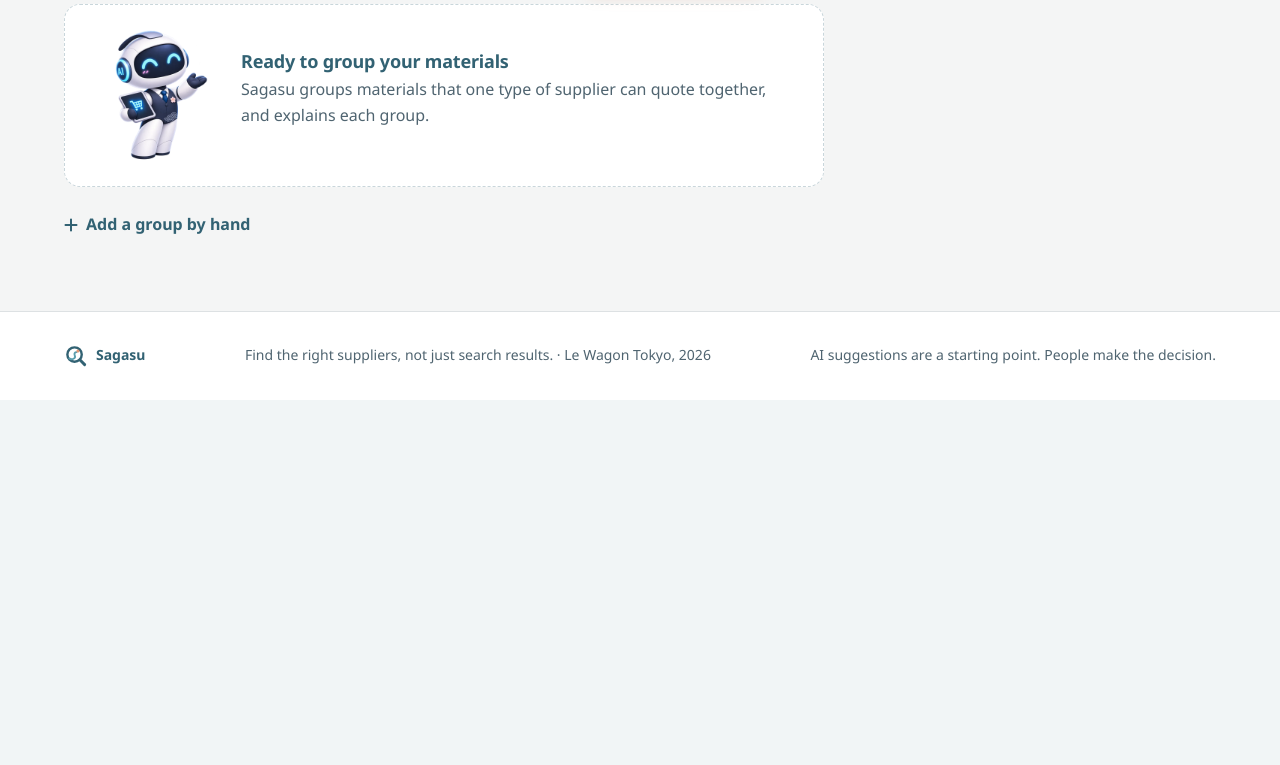
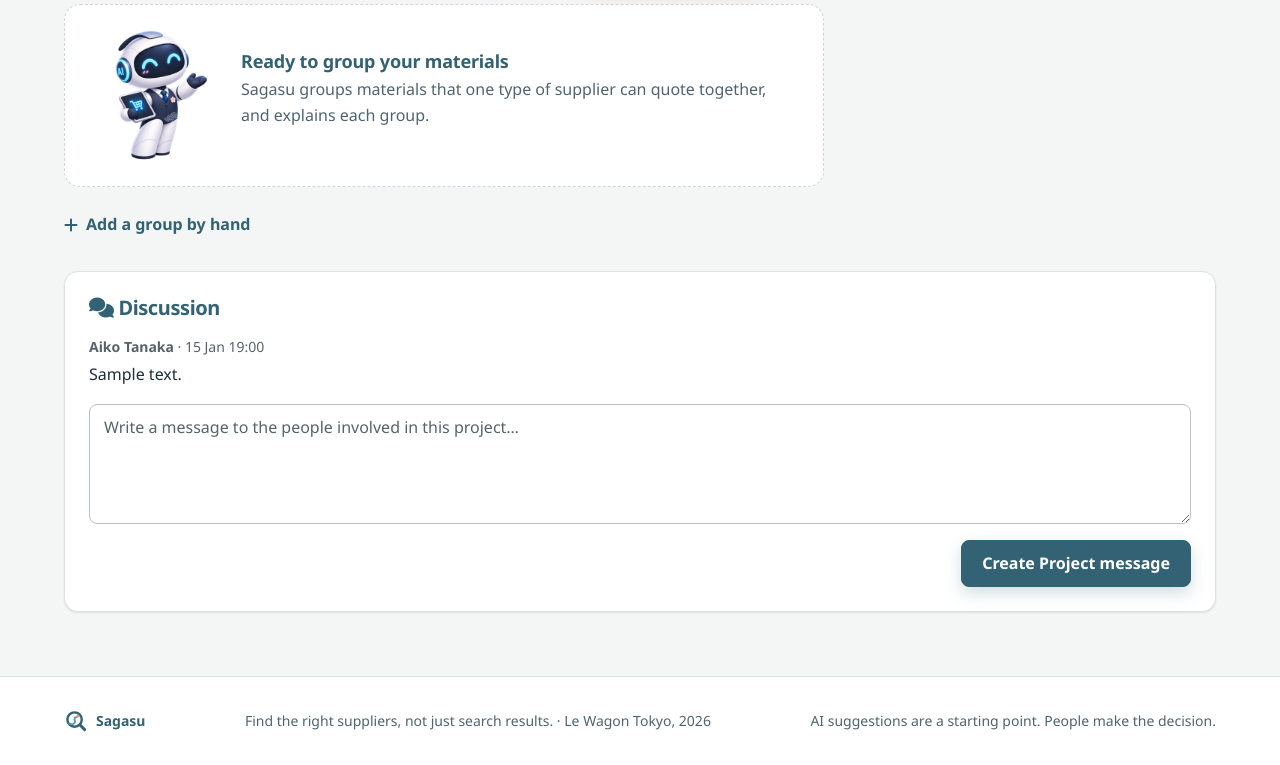
Before and after one commit to Nainoaclls/sagasu, a Rails app: page /projects/1 in a window 1280 px wide. Shown: the part 1123-1888 px from the top of the page. Before the commit the page ends 1523 px from the top, so only its background shows below. Run offline with Rails 7, Linux system fonts and the light colour scheme; a user stored in the database is signed in; data comes from the database, SQL or seed files in the repository; tables that the repository leaves empty hold one stand-in row (values such as "Sample post"); style sheets or scripts are compiled from the project's sources; some libraries are stand-ins or nearby versions.

Commit message:
Add the project thread: live discussion for the buyer and approvers
Messages post to the project page and stream to everyone viewing it
(Turbo Stream append). Same audience as the project itself
(ProjectMessagePolicy delegates to ProjectPolicy#show?), rate limited
to 10 per minute per user. Text only, no bots.

```diff
--- a/app/assets/stylesheets/pages/_project.scss
+++ b/app/assets/stylesheets/pages/_project.scss
@@ -184,3 +184,9 @@ details.sg-declined > summary { cursor: pointer; min-height: 44px; list-style: n
 }
 .sg-decision-head { display: flex; gap: 1rem; align-items: flex-start; margin-bottom: 1rem; .sg-hanko { color: var(--sg-heading); border-color: var(--sg-heading); } }
 .sg-buyer-comment { margin: .5rem 0 0; color: var(--sg-muted); font-style: italic; }
+
+// ---------- Project thread ----------
+.sg-thread-message { border-top: 1px solid var(--sg-platinum); padding-top: .75rem; }
+.sg-thread-message:first-child { border-top: 0; padding-top: 0; }
+// The "no messages yet" line disappears as soon as the first message lands (Turbo Stream append)
+#project_messages:has(.sg-thread-message) #project_messages_empty { display: none; }
--- /dev/null
+++ b/app/policies/project_message_policy.rb
@@ -0,0 +1,6 @@
+class ProjectMessagePolicy < ApplicationPolicy
+  # Same audience as the project itself: its owner and the approvers it was submitted to.
+  def create?
+    ProjectPolicy.new(user, record.project).show?
+  end
+end
--- /dev/null
+++ b/app/views/project_messages/_project_message.html.erb
@@ -0,0 +1,8 @@
+<%# One message in the project thread. project_message = a ProjectMessage %>
+<div class="sg-thread-message" id="<%= dom_id(project_message) %>">
+  <p class="small text-body-secondary mb-1">
+    <strong><%= project_message.user.name %></strong>
+    <time datetime="<%= project_message.created_at.iso8601 %>">· <%= l(project_message.created_at, format: :short) %></time>
+  </p>
+  <%= simple_format(project_message.body, { class: "mb-0" }, wrapper_tag: "p") %>
+</div>
--- /dev/null
+++ b/app/views/projects/_thread.html.erb
@@ -0,0 +1,16 @@
+<%# The project thread: messages between the buyer and the approvers, live over Turbo Stream.
+    project = the project being shown %>
+<section id="thread" class="card card-body mt-4" aria-labelledby="thread-title">
+  <h2 class="h5 mb-3" id="thread-title"><%= icon("fa-comments") %> <%= t("project_messages.thread.title") %></h2>
+
+  <%= turbo_stream_from project, :project_messages %>
+
+  <div id="project_messages" class="vstack gap-3 mb-3" role="log" aria-live="polite">
+    <%= render partial: "project_messages/project_message", collection: project.project_messages.chronological.includes(:user) %>
+    <% if project.project_messages.empty? %>
+      <p class="text-body-secondary small mb-0" id="project_messages_empty"><%= t("project_messages.thread.empty") %></p>
+    <% end %>
+  </div>
+
+  <%= render "projects/thread_form", project: project, message: project.project_messages.build %>
+</section>
--- /dev/null
+++ b/app/views/projects/_thread_form.html.erb
@@ -0,0 +1,13 @@
+<%# Message composer for the project thread. project = the project, message = a (maybe invalid) ProjectMessage %>
+<%= turbo_frame_tag "project_message_form" do %>
+  <%= simple_form_for [project, message] do |f| %>
+    <%= f.input :body, as: :text, label: false, required: false,
+                placeholder: t("project_messages.thread.placeholder"),
+                input_html: { rows: 3, maxlength: 2000, "aria-label": t("project_messages.thread.placeholder") } %>
+    <div class="d-flex justify-content-end">
+      <%= f.button :button, class: "btn btn-primary" do %>
+        <%= icon("fa-paper-plane") %> <%= t("project_messages.thread.send") %>
+      <% end %>
+    </div>
+  <% end %>
+<% end %>
--- a/app/views/projects/show.html.erb
+++ b/app/views/projects/show.html.erb
@@ -56,4 +56,6 @@
       <%= render "projects/bidder_list", project: @project, approvers: @approvers %>
     </aside>
   </div>
+
+  <%= render "projects/thread", project: @project %>
 </div>
--- /dev/null
+++ b/config/locales/project_messages.en.yml
@@ -0,0 +1,7 @@
+en:
+  project_messages:
+    thread:
+      title: "Discussion"
+      empty: "No messages yet. Start the discussion with the approvers."
+      placeholder: "Write a message to the people involved in this project…"
+      send: "Send"
--- /dev/null
+++ b/config/locales/project_messages.fr.yml
@@ -0,0 +1,7 @@
+fr:
+  project_messages:
+    thread:
+      title: "Discussion"
+      empty: "Pas encore de message. Lancez la discussion avec les approbateurs."
+      placeholder: "Écrivez un message aux personnes impliquées dans ce projet…"
+      send: "Envoyer"
--- /dev/null
+++ b/config/locales/project_messages.ja.yml
@@ -0,0 +1,7 @@
+ja:
+  project_messages:
+    thread:
+      title: "ディスカッション"
+      empty: "まだメッセージはありません。承認者とのやり取りを始めましょう。"
+      placeholder: "このプロジェクトの関係者へのメッセージを書く…"
+      send: "送信"
--- a/config/routes.rb
+++ b/config/routes.rb
@@ -43,6 +43,11 @@ Rails.application.routes.draw do
 
   resources :reviews, only: [:update] # approvers verify or dispute an observation (status)
 
+  # The project thread: the buyer and the approvers discuss a project, live over Turbo Stream.
+  resources :projects, only: [] do
+    resources :project_messages, only: [:create]
+  end
+
   resources :approvals, only: %i[index update] do # 13, 14
     member { get :document } # the frozen snapshot as a downloadable approval form (PDF)
   end
```
Also changed, not shown: app/controllers/project_messages_controller.rb (added, +50 -0 lines), test/integration/project_messages_test.rb (added, +62 -0 lines).
